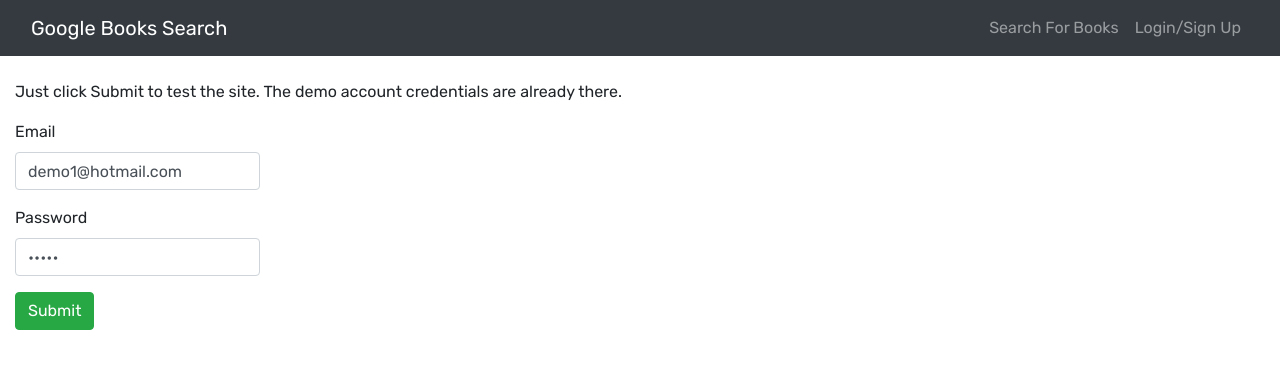
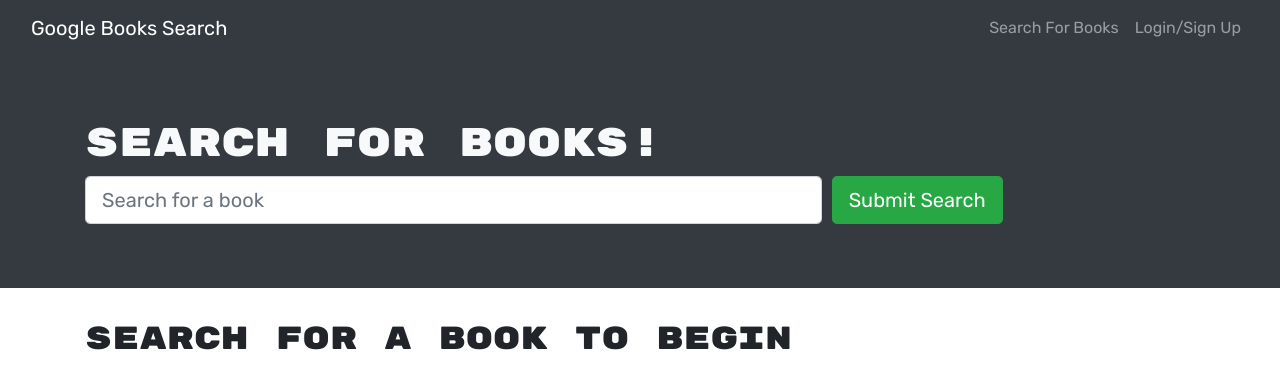
Before and after one commit to Jonathan-84/book-search-engine, a React (Create React App) app in the folder client/: page /demo in a window 1280 px wide. Shown: the top 388 px of the page. Built offline with nearby package versions, Linux system fonts and the light colour scheme.

Commit message:
changed demo link

```diff
--- a/client/src/App.js
+++ b/client/src/App.js
@@ -27,7 +27,7 @@
       <>
         <Navbar />
         <Switch>
-        <Route exact path='/demo' component={Demo} />
+        <Route exact path='/🛸' component={Demo} />
           <Route exact path='/' component={SearchBooks} />
           <Route exact path='/saved' component={SavedBooks} />
           <Route component={SearchBooks} />
```
